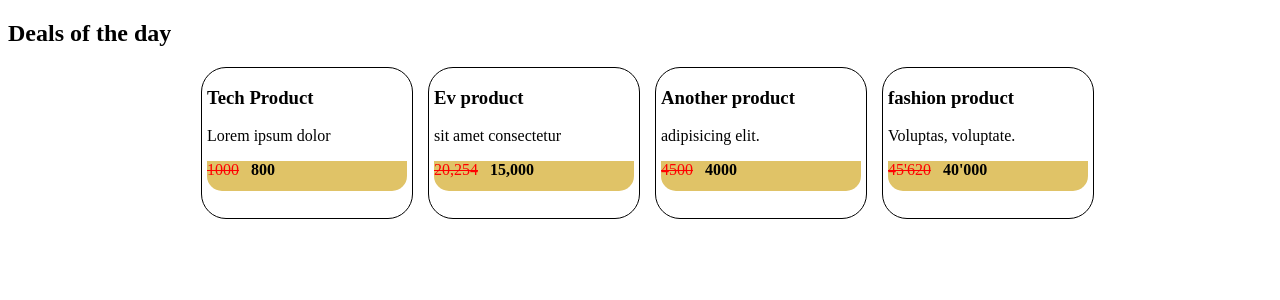
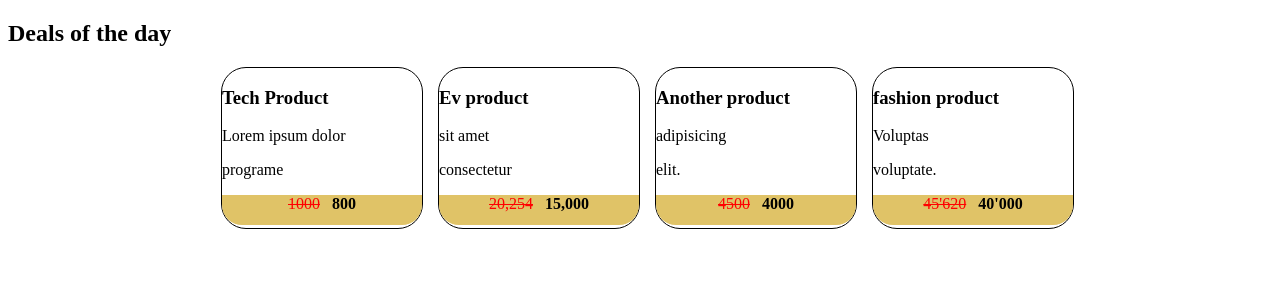
Before and after one commit to 18maldavdiya/React.js, a React (Vite) app in the folder react_propes/my-app/: page / in a window 1280 px wide. Shown: the top 300 px of the page. Built offline with nearby package versions, Linux system fonts and the light colour scheme.

Commit message:
activity over

```diff
--- a/react_propes/my-app/src/Price.jsx
+++ b/react_propes/my-app/src/Price.jsx
@@ -7,10 +7,14 @@ function Price({oldprice,newprice}){
         fontWeight : "bold"
     }
     let styles3 = {
+        justifyContent : "center",
+        display : "flex",
+        texxtAlign : "center",
         backgroundColor : "#e0c367",
+        width : "200px",
         height : "30px",
-        borderBottomLeftRadius : "15px",
-        borderBottomRightRadius : "15px",
+        borderBottomLeftRadius : "20px",
+        borderBottomRightRadius : "20px",
 
     }
     return(
--- a/react_propes/my-app/src/Product.css
+++ b/react_propes/my-app/src/Product.css
@@ -1,9 +1,7 @@
 .Product{
     border: 1px solid black;
     border-radius: 25px;
-    margin-bottom: 5px;
-    padding:  0 5px 0 5px ;
     margin-left :15px;
     width: 200px;
-    height:150px;
+    height:160px;
 }
--- a/react_propes/my-app/src/Product.jsx
+++ b/react_propes/my-app/src/Product.jsx
@@ -3,11 +3,12 @@ import Price from "./Price";
 function Product({title, idx}) {
   let oldPrice = ["1000" , "20,254", "4500", "45'620"];
   let newPrice = ["800" , "15,000", "4000", "40'000"];
-  let description = ["Lorem ipsum dolor", "sit amet consectetur", "adipisicing elit.", "Voluptas, voluptate."];
+  let description = [["Lorem ipsum dolor", "programe" ], ["sit amet", "consectetur"], ["adipisicing", "elit."], ["Voluptas", "voluptate."]];
   return (
     <div className="Product">
       <h3>{title}</h3>
-      <p>{description[idx]}</p>
+      <p>{description[idx][0]}</p>
+      <p>{description[idx][1]}</p>
       <Price oldprice={oldPrice[idx]} newprice={newPrice[idx]} />
     </div>
   );
--- a/react_propes/my-app/src/ProductTab.jsx
+++ b/react_propes/my-app/src/ProductTab.jsx
@@ -1,13 +1,12 @@
 import Product from "./Product"
 import Price from "./Price";
 function ProductTab(){
-    let style = {
-        display : "flex",
-        flaxWrap : "wrap",
-        justifyContent : "center",
-        alignIteams : "center"
-
-    }
+   let style = {
+    display: "flex",
+    justifyContent: "center",
+    flexWrap: "wrap",
+    alignItems: "center"
+};
     return(
 
     <div style={style}>
```
